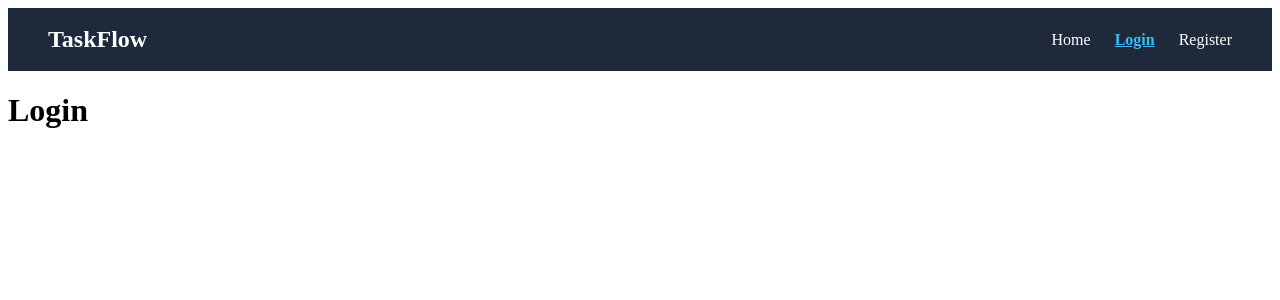
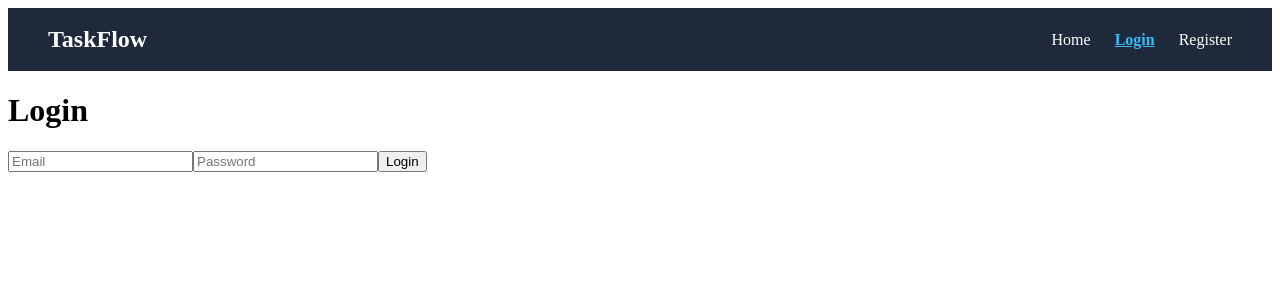
Before and after one commit to mizuhar/taskflow, a React (Vite) app: page /login in a window 1280 px wide. Shown: the top 300 px of the page. Built offline with nearby package versions, Linux system fonts and the light colour scheme; no server answers.

Commit message:
Implement AuthContext and update navbar authentication

```diff
--- a/src/App.jsx
+++ b/src/App.jsx
@@ -7,8 +7,6 @@ import Register from "./pages/Register";
 import Dashboard from "./pages/Dashboard";
 import Profile from "./pages/Profile";
 import Tasks from "./pages/Tasks";
-import Logout from "./pages/Logout";
-import WelcomeCard from "./components/dashboard/WelcomeCard";
 
 function App() {
   return (
@@ -18,7 +16,6 @@ function App() {
         <Route path="/dashboard" element={<Dashboard />} />
         <Route path="/profile" element={<Profile />} />
         <Route path="/tasks" element={<Tasks />} />
-        <Route path="/logout" element={<Logout />} />
 
         <Route path="/login" element={<Login />} />
         <Route path="/register" element={<Register />} />
--- a/src/components/Navbar.jsx
+++ b/src/components/Navbar.jsx
@@ -1,15 +1,23 @@
 import { NavLink } from "react-router-dom";
+import { useAuth } from "../context/AuthContext";
+import { useNavigate } from "react-router-dom";
 import styles from "./Navbar.module.css";
 
 function Navbar() {
-    const isLoggedIn = false;
+    const navigate = useNavigate();
+
+const handleLogout = async () => {
+  await logout();
+  navigate("/");
+};
+    const { currentUser, logout } = useAuth();
   return (
     <nav className={styles.navbar}>
       <NavLink to="/" className={styles.logo}>
         TaskFlow
       </NavLink>
 
-      {isLoggedIn ? (
+      {currentUser ? (
   <div className={styles.links}>
     <NavLink to="/dashboard" className={({ isActive }) => isActive ? styles.active : styles.link}>
       Dashboard
@@ -20,9 +28,9 @@ function Navbar() {
     <NavLink to="/profile" className={({ isActive }) => isActive ? styles.active : styles.link}>
       Profile
     </NavLink>
-    <NavLink to="/logout" className={({ isActive }) => isActive ? styles.active : styles.link}>
+    <button onClick={handleLogout} to="#" className={styles.logoutButton}>
       Logout
-    </NavLink>
+    </button>
   </div>
 ) : (
   <div className={styles.links}>
--- a/src/components/Navbar.module.css
+++ b/src/components/Navbar.module.css
@@ -32,3 +32,17 @@
   color: #38bdf8;
   font-weight: bold;
 }
+.logoutButton {
+  background: transparent;
+  border: none;
+  color: white;
+  font-size: 0.9rem;
+  font-weight: 300;
+  cursor: pointer;
+  padding: 0;
+  transition: color 0.2s ease;
+}
+
+.logoutButton:hover {
+  color: #38bdf8;
+}
--- /dev/null
+++ b/src/context/AuthContext.jsx
@@ -0,0 +1,39 @@
+import { createContext, useContext, useEffect, useState } from "react";
+import { onAuthStateChanged, signOut } from "firebase/auth";
+import { auth } from "../services/firebase";
+
+const AuthContext = createContext();
+
+export function AuthProvider({ children }) {
+  const [currentUser, setCurrentUser] = useState(null);
+  const [loading, setLoading] = useState(true);
+
+  useEffect(() => {
+    const unsubscribe = onAuthStateChanged(auth, (user) => {
+      setCurrentUser(user);
+      setLoading(false);
+    });
+
+    return () => unsubscribe();
+  }, []);
+
+  const logout = () => {
+    return signOut(auth);
+  };
+
+  const value = {
+    currentUser,
+    loading,
+    logout,
+  };
+
+  return (
+    <AuthContext.Provider value={value}>
+      {!loading && children}
+    </AuthContext.Provider>
+  );
+}
+
+export function useAuth() {
+  return useContext(AuthContext);
+}
--- a/src/main.jsx
+++ b/src/main.jsx
@@ -1,12 +1,15 @@
 import { StrictMode } from "react";
 import { createRoot } from "react-dom/client";
 import { BrowserRouter } from "react-router-dom";
+import { AuthProvider } from "./context/AuthContext";
 import App from "./App.jsx";
 
 createRoot(document.getElementById("root")).render(
   <StrictMode>
     <BrowserRouter>
-      <App />
+      <AuthProvider>
+        <App />
+      </AuthProvider>
     </BrowserRouter>
-  </StrictMode>
+  </StrictMode>,
 );
--- a/src/pages/Dashboard.jsx
+++ b/src/pages/Dashboard.jsx
@@ -1,16 +1,25 @@
 import styles from "./Dashboard.module.css";
+import { useAuth } from "../context/AuthContext";
 
 import WelcomeCard from "../components/dashboard/WelcomeCard";
 import StatsCard from "../components/dashboard/StatsCard";
 import EmptyState from "../components/dashboard/EmptyState";
 
 function Dashboard() {
+  const { currentUser} = useAuth();
   return (
-    <main className={styles.dashboard}>
-      <WelcomeCard />
-      <StatsCard />
-      <EmptyState />
-    </main>
+      <main className={styles.dashboard}>
+  <h1>Dashboard</h1>
+
+  <p>Logged in as: {currentUser?.email}</p>
+
+
+
+  <WelcomeCard />
+  <StatsCard />
+  <EmptyState />
+</main>
+
   );
 }
 
--- a/src/pages/Login.jsx
+++ b/src/pages/Login.jsx
@@ -1,5 +1,47 @@
+import { useState } from "react";
+import { useNavigate } from "react-router-dom";
+import { login } from "../services/firebase";
+
 function Login() {
-  return <h1>Login</h1>;
+  const [email, setEmail] = useState("");
+  const [password, setPassword] = useState("");
+
+  const navigate = useNavigate();
+
+  async function handleSubmit(e) {
+    e.preventDefault();
+
+    try {
+      await login(email, password);
+      navigate("/dashboard");
+    } catch (error) {
+      console.error("Login error:", error.message);
+    }
+  }
+
+  return (
+    <div>
+      <h1>Login</h1>
+
+      <form onSubmit={handleSubmit}>
+        <input
+          type="email"
+          placeholder="Email"
+          value={email}
+          onChange={(e) => setEmail(e.target.value)}
+        />
+
+        <input
+          type="password"
+          placeholder="Password"
+          value={password}
+          onChange={(e) => setPassword(e.target.value)}
+        />
+
+        <button type="submit">Login</button>
+      </form>
+    </div>
+  );
 }
 
 export default Login;
--- a/src/pages/Logout.jsx
+++ /dev/null
@@ -1,5 +0,0 @@
-function Logout() {
-  return <h1>TaskFlow Logout</h1>;
-}
-
-export default Logout;
```
